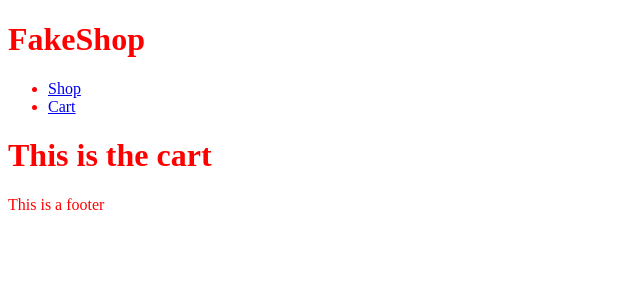
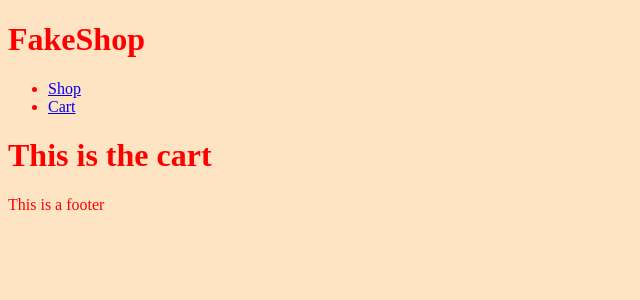
Before and after one commit to naouuud/shopping-cart, a React (Vite) app: page /cart in a window 1280 px wide. Shown: the top 300 px of the page, without its empty margins (0-640 px from the left). Built offline with nearby package versions, Linux system fonts and the light colour scheme.

Commit message:
Added SharedLayout component

```diff
--- a/src/components/Checkout.jsx
+++ b/src/components/Checkout.jsx
@@ -1,16 +1,11 @@
-import { StyledHero } from "../styled/StyledHero";
-import { StyledNavBar } from "../styled/StyledNavBar";
+import SharedLayout from "./SharedLayout";
 import { StyledCart } from "../styled/StyledCart";
-import { StyledFooter } from "../styled/StyledFooter";
 
 const Checkout = () => {
   return (
-    <>
-      <StyledHero />
-      <StyledNavBar />
+    <SharedLayout>
       <StyledCart />
-      <StyledFooter />
-    </>
+    </SharedLayout>
   );
 };
 
--- /dev/null
+++ b/src/components/SharedLayout.jsx
@@ -0,0 +1,21 @@
+import { StyledHero } from "../styled/StyledHero";
+import { StyledNavBar } from "../styled/StyledNavBar";
+import { StyledFooter } from "../styled/StyledFooter";
+import PropTypes from "prop-types";
+
+const SharedLayout = ({ children }) => {
+  return (
+    <>
+      <StyledHero />
+      <StyledNavBar />
+      {children}
+      <StyledFooter />
+    </>
+  );
+};
+
+SharedLayout.propTypes = {
+  children: PropTypes.element,
+};
+
+export default SharedLayout;
--- a/src/components/Shopping.jsx
+++ b/src/components/Shopping.jsx
@@ -1,16 +1,11 @@
-import { StyledHero } from "../styled/StyledHero";
-import { StyledNavBar } from "../styled/StyledNavBar";
+import SharedLayout from "./SharedLayout";
 import { StyledShop } from "../styled/StyledShop";
-import { StyledFooter } from "../styled/StyledFooter";
 
 const Shopping = () => {
   return (
-    <>
-      <StyledHero />
-      <StyledNavBar />
+    <SharedLayout>
       <StyledShop />
-      <StyledFooter />
-    </>
+    </SharedLayout>
   );
 };
 
--- a/src/main.jsx
+++ b/src/main.jsx
@@ -1,11 +1,13 @@
 import React from "react";
 import ReactDOM from "react-dom/client";
 import MainRouter from "./components/MainRouter";
+import { GlobalStyle } from "./styled/GlobalStyles";
 
 const root = ReactDOM.createRoot(document.getElementById("root"));
 
 root.render(
   <React.StrictMode>
+    <GlobalStyle />
     <MainRouter />
   </React.StrictMode>
 );
--- /dev/null
+++ b/src/styled/GlobalStyles.js
@@ -0,0 +1,7 @@
+import { createGlobalStyle } from "styled-components";
+
+export const GlobalStyle = createGlobalStyle`
+  body {
+    background-color: bisque;
+  }
+`;
```
